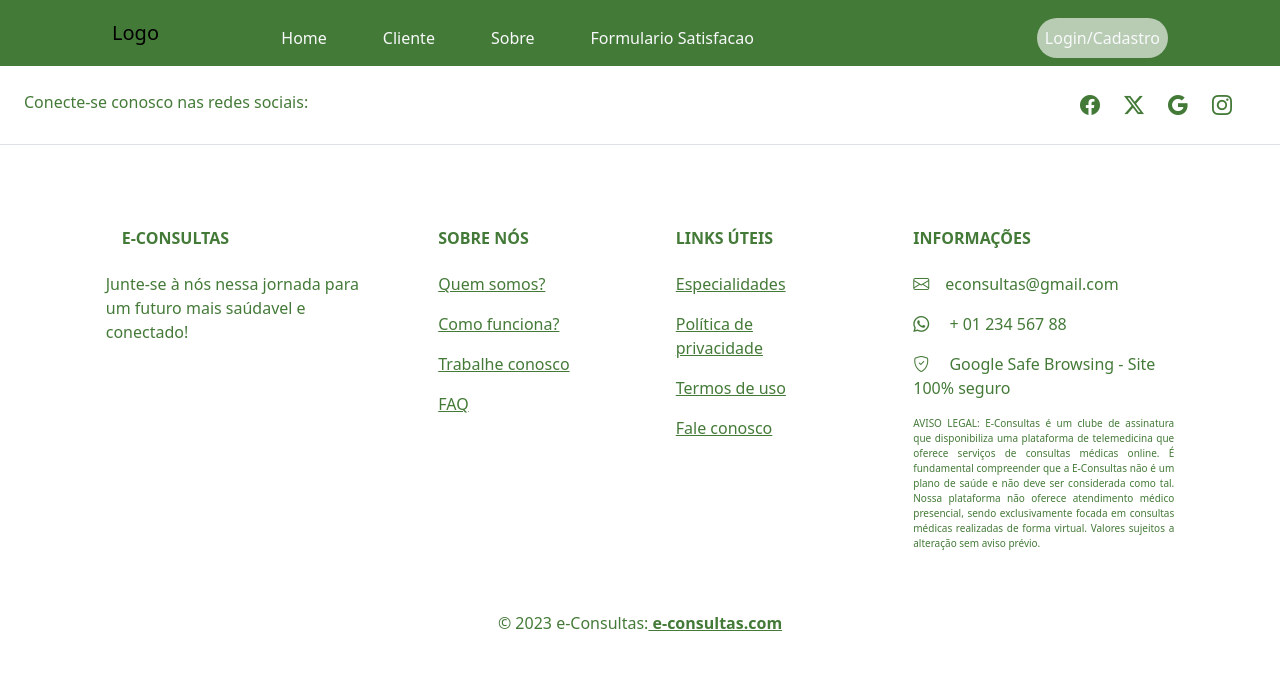
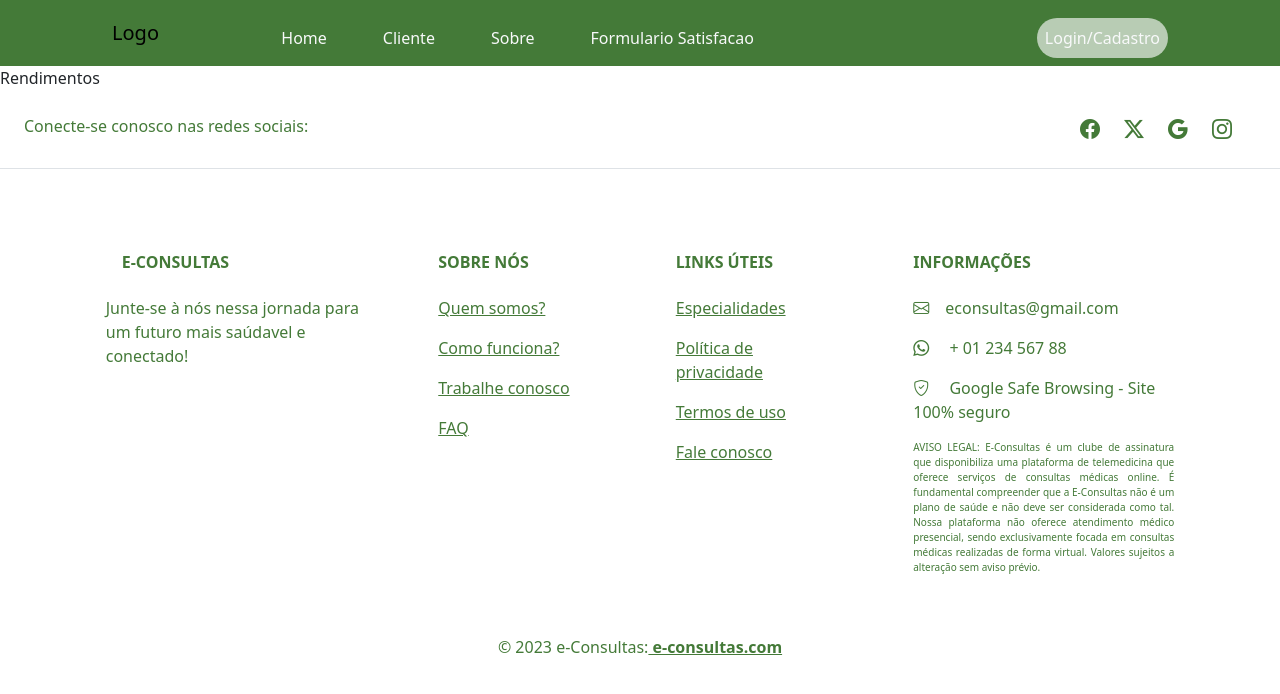
Before and after one commit to KarolynneFreire/projeto-final-start, a React (Vite) app in the folder front/econsultas-project/: page /meus-rendimentos in a window 1280 px wide. Shown: the top 694 px of the page. Built offline with nearby package versions, Linux system fonts and the light colour scheme.

Commit message:
Página rendimentos

```diff
--- a/front/econsultas-project/src/App.jsx
+++ b/front/econsultas-project/src/App.jsx
@@ -15,6 +15,7 @@ import AgendamentoConsulta from './pages/AgendamentoConsulta/AgendamentoConsulta
 import CompartilharArquivo from './pages/CompartilharArquivo/CompartilharArquivo'
 import CriarServicoProfissional from './pages/CriarServicoProfissional/CriarServicoProfissional'
 import MeusServicos from './pages/MeusServicos/MeusServicos'
+import Rendimentos from './pages/Rendimentos/Rendimentos'
 
 function App() {
   return (
@@ -36,6 +37,7 @@ function App() {
       <Route path="/compartilhar-arquivo" element={<CompartilharArquivo />}></Route>
       <Route path="/criar-servico-profissional" element={<CriarServicoProfissional />}></Route>
       <Route path="/meus-servicos" element={<MeusServicos />}></Route>
+      <Route path="/meus-rendimentos" element={<Rendimentos />}></Route>
 
     </Routes>
     <Footer/>
--- /dev/null
+++ b/front/econsultas-project/src/pages/Rendimentos/Rendimentos.jsx
@@ -0,0 +1,9 @@
+import React from 'react'
+
+const Rendimentos = () => {
+  return (
+    <div>Rendimentos</div>
+  )
+}
+
+export default Rendimentos
```
Also changed, not shown: front/econsultas-project/src/pages/Rendimentos/assets/css/Rendimentos.css (added).
